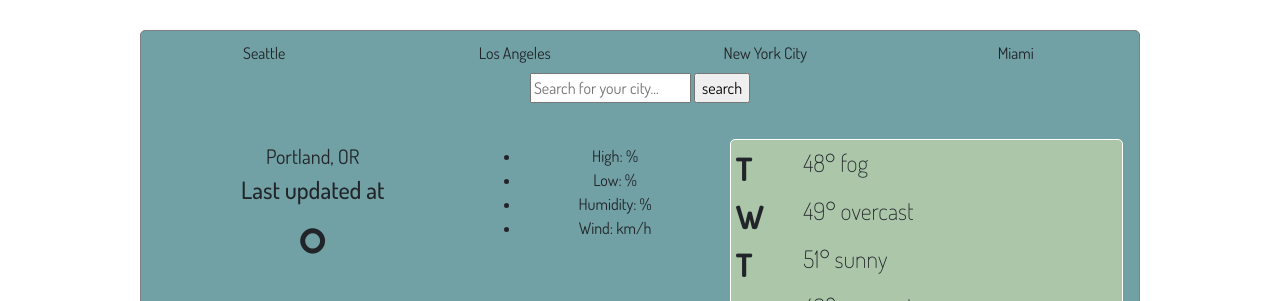
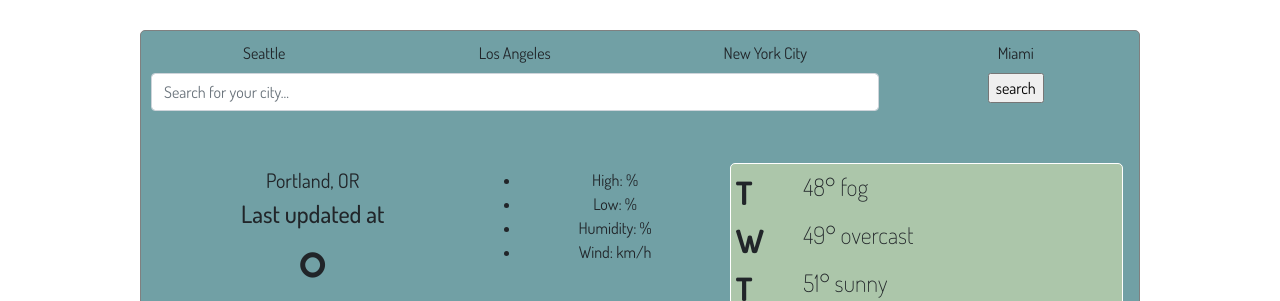
Before and after one commit to josie113/SheCodes-Weather-Project, a plain HTML site: page index.html in a window 1280 px wide. Shown: the top 301 px of the page. Drawn offline with nearby package versions, Linux system fonts and the light colour scheme; no server answers.

Commit message:
Added search engine

```diff
--- a/index.html
+++ b/index.html
@@ -31,13 +31,21 @@
         </div>
         <div class="row mt-2 mb-2">
           <div class="col-md-12 text-center">
-            <form id="search-form">
-              <input
-                type="search"
-                placeholder="Search for your city..."
-                id="search-text-input"
-              />
-              <input type="submit" value="search" />
+            <form id="search-form" class="mb-3">
+              <div class="row">
+                <div class="col-9">
+                  <input
+                    type="search"
+                    placeholder="Search for your city..."
+                    class="form-control"
+                    id="city-input"
+                    autocomplete="off"
+                  />
+                </div>
+                <div class="col-3">
+                  <input type="submit" value="search" />
+                </div>
+              </div>
             </form>
           </div>
         </div>
--- a/src/index.js
+++ b/src/index.js
@@ -47,8 +47,20 @@ function displayWeather(response) {
   minTempElement.innerHTML = Math.round(response.data.main.temp_min);
 }
 
-let apiKey = "774e0d8fffbeeedfdccb46cff718bbcf";
-let city = "Portland";
-let apiUrl = `https://api.openweathermap.org/data/2.5/weather?q=${city}&appid=${apiKey}&units=imperial`;
+function search(city) {
+  let apiKey = "774e0d8fffbeeedfdccb46cff718bbcf";
+  let apiUrl = `https://api.openweathermap.org/data/2.5/weather?q=${city}&appid=${apiKey}&units=imperial`;
 
-axios.get(apiUrl).then(displayWeather);
+  axios.get(apiUrl).then(displayWeather);
+}
+
+function handleSubmit(event) {
+  event.preventDefault();
+  let cityInputElement = document.querySelector("#city-input");
+  search(cityInputElement.value);
+}
+
+search("Portland");
+
+let form = document.querySelector("#search-form");
+form.addEventListener("submit", handleSubmit);
```
